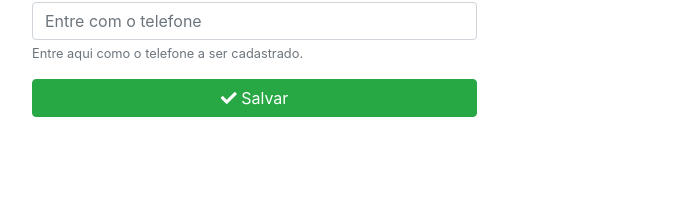
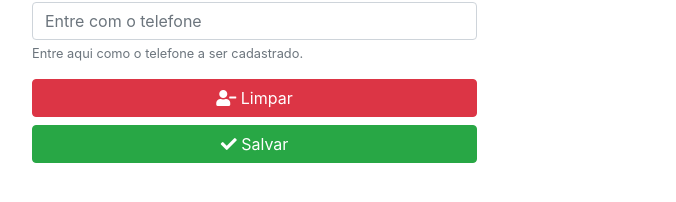
Before and after one commit to ClaudioFerreira/Cadastro-W12, an Angular app in the folder Cadastro/: page / in a window 1280 px wide. Shown: the part 122-324 px from the top of the page, without its empty margins (53-729 px from the left). Built offline with nearby package versions, Linux system fonts and the light colour scheme; no server answers.

Commit message:
CRUD
Create - ok
Read - ok
Update - falta
Delete - ok

```diff
--- a/Cadastro/src/app/components/cadastro/cadastro.component.css
+++ b/Cadastro/src/app/components/cadastro/cadastro.component.css
@@ -4,3 +4,11 @@
     overflow-x: hidden;
     overflow-y: scroll;
 }
+
+.btn-outline-info {
+    border-color: transparent;
+}
+
+.btn-outline-danger{
+    border-color: transparent;
+}
--- a/Cadastro/src/app/components/cadastro/cadastro.component.html
+++ b/Cadastro/src/app/components/cadastro/cadastro.component.html
@@ -4,6 +4,7 @@
       <h2>Cadastro</h2>
 
       <form [formGroup]="formCadastro">
+        <input formControlName="_id" type="hidden" id="_id" />
         <div class="form-group">
           <input formControlName="nome" type="text" class="form-control" id="nome" aria-describedby="nomelHelp"
             placeholder="Entre com o nome">
@@ -16,8 +17,14 @@
           <small id="telefoneHelp" class="form-text text-muted">Entre aqui como o telefone a ser cadastrado.</small>
         </div>
 
-        <button (click)="salvarCadastro()" type="submit" class="btn btn-success btn-block"> <i class="fas fa-check"></i>
-          Salvar</button>
+        <button (click)="resetForm(formCadastro)" type="submit" class="btn btn-danger btn-block">
+          <i class="fas fa-user-minus"></i>
+          Limpar
+        </button>
+        <button (click)="salvarCadastro()" type="submit" class="btn btn-success btn-block">
+          <i class="fas fa-check"></i>
+          Salvar
+        </button>
       </form>
 
     </div>
@@ -32,10 +39,12 @@
             <i class="fas fa-user"></i> {{ item.nome }}
             <i class="fas fa-phone"></i> {{ item.telefone }}
 
-            <button (click)="deleteCadastro(item._id)" type="submit" class="btn btn-outline-info"> <i
-                class="fas fa-edit"></i></button>
-            <button (click)="deleteCadastro(item._id)" type="submit" class="btn btn-outline-danger"> <i
-                class="fas fa-user-minus"></i></button>
+            <button (click)="editCadastro(item)" type="submit" class="btn btn-outline-info">
+              <i class="fas fa-edit"></i>
+            </button>
+            <button (click)="deleteCadastro(item._id)" type="submit" class="btn btn-outline-danger">
+              <i class="fas fa-user-minus"></i>
+            </button>
           </li>
 
         </ul>
--- a/Cadastro/src/app/components/cadastro/cadastro.component.ts
+++ b/Cadastro/src/app/components/cadastro/cadastro.component.ts
@@ -1,5 +1,5 @@
 import { Component, OnInit, Input } from '@angular/core';
-import { FormGroup, FormBuilder, FormsModule, NgForm } from '@angular/forms'
+import { FormGroup, FormBuilder, FormsModule, NgForm, Form, FormControl } from '@angular/forms'
 
 import { CadastroService } from 'src/app/services/cadastro.service';
 import { Cadastro } from 'src/app/models/cadastro';
@@ -27,6 +27,7 @@ export class CadastroComponent implements OnInit {
 
   createForm() {
     this.formCadastro = this.formBuilder.group({
+      _id: [],
       nome: [],
       telefone: [],
     });
@@ -40,17 +41,52 @@ export class CadastroComponent implements OnInit {
   }
 
   salvarCadastro() {
-    this.cadastroService.postCadastro(this.formCadastro.value);
-    this.getCadastros();
-    this.mensagem.success(" Sucesso ao adiconar novo contato! ", 'Adicionado!');
+    if (
+      this.formCadastro.value.nome == "" || this.formCadastro.value.nome == undefined ||
+      this.formCadastro.value.telefone == "" || this.formCadastro.value.telefone == undefined
+    ) {
+      this.mensagem.error("Todos os capos são obrigatorios.", "Erro");
+    } else {
+      if (this.formCadastro.value._id == "" || this.formCadastro.value._id == undefined) {
+        this.cadastroService.postCadastro(this.formCadastro.value);
+        this.getCadastros();
+        this.mensagem.success(" Sucesso ao adiconar novo contato! ", 'Adicionado!');
+      }
+      else {
+        this.cadastroService.updateCadastro(this.formCadastro.value);
+        this.getCadastros();
+        this.mensagem.info(" Sucesso ao editar o contato! ", 'Editado!');
+      }
+      this.resetForm(this.formCadastro);
+    }
+  }
+
+  editCadastro(item) {
+
+    this.formCadastro.patchValue({
+      _id: item._id,
+      nome: item.nome,
+      telefone: item.telefone
+    });
+
   }
 
   deleteCadastro(id) {
-    console.log(id);
     this.cadastroService.destroyCadastro(id).subscribe(res => {
       this.mensagem.warning(" Sucesso ao remover o contato! ", 'Removido!');
     });
   }
+
+  resetForm(formCadastro) {
+    if (formCadastro)
+      formCadastro.reset();
+    this.cadastroService.cadastroSelecionado = {
+      _id: "",
+      nome: "",
+      telefone: "",
+    }
+  }
+
   ngOnInit() {
     this.createForm();
     this.getCadastros();
--- a/Cadastro/src/app/models/cadastro.ts
+++ b/Cadastro/src/app/models/cadastro.ts
@@ -1,8 +1,10 @@
 export class Cadastro {
+    _id: any;
     nome: any;
     telefone: any;
 
-    constructor(nome = "", telefone = 0) {
+    constructor(_id = "", nome = "", telefone = 0) {
+        this._id = _id;
         this.nome = nome;
         this.telefone = telefone;
     }
--- a/Cadastro/src/app/services/cadastro.service.ts
+++ b/Cadastro/src/app/services/cadastro.service.ts
@@ -27,6 +27,12 @@ export class CadastroService {
       });
   }
 
+  updateCadastro(cadastro: Cadastro) {
+    console.log( cadastro );
+    console.log('service: ' + this.URL_API + '/' + cadastro._id );
+    return this.http.put(this.URL_API + '/' + cadastro._id, cadastro);
+  }
+
   destroyCadastro(id) {
     return this.http.delete(`${this.URL_API}/${id}`);
   }
```
Also changed, not shown: 1 other file (tests, documents, lock files or other folders).
